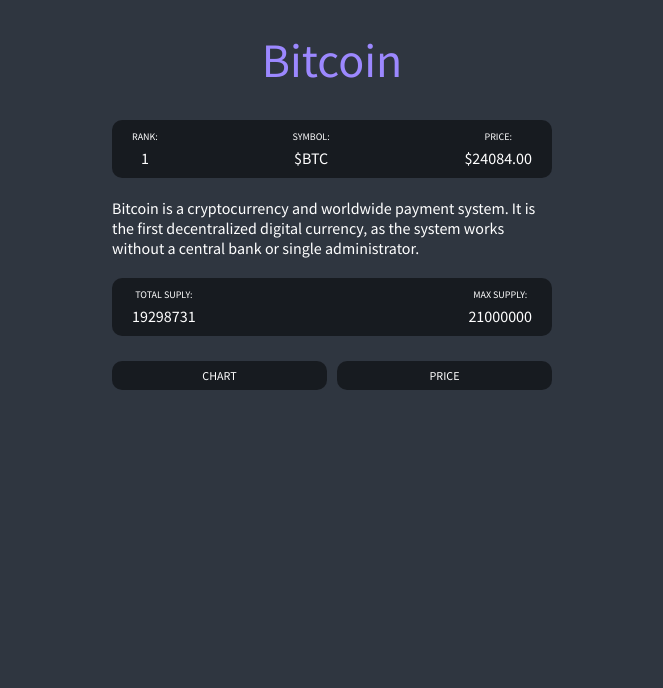
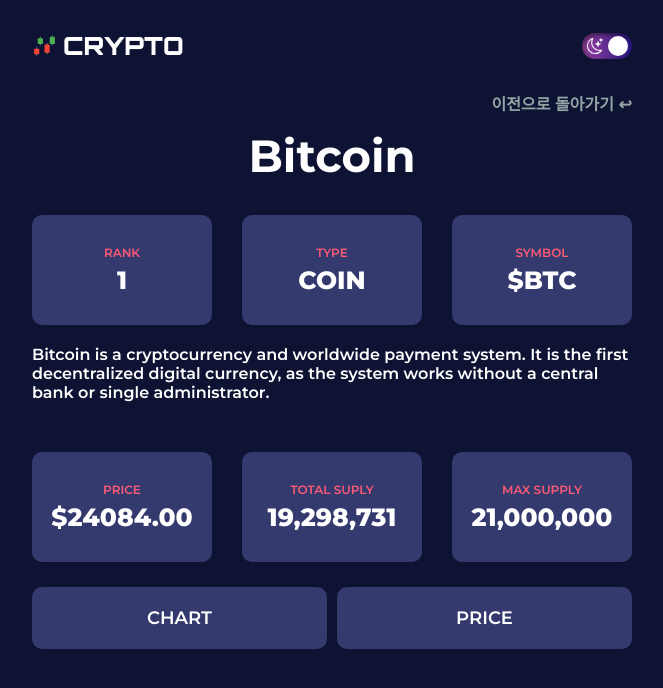
Before and after one commit to gamangee/crypto-tracker, a React (Create React App) app: page /1 in a window 1280 px wide. Shown: the top 688 px of the page, without its empty margins (308-971 px from the left). Built offline with nearby package versions, Linux system fonts and the light colour scheme.

Commit message:
add darkmode

```diff
--- a/src/App.tsx
+++ b/src/App.tsx
@@ -7,6 +7,7 @@
 import { ReactQueryDevtools } from 'react-query/devtools';
 import { useRecoilValue } from 'recoil';
 import { isDarkAtom } from './recoil/atoms';
+import StatusBar from './routes/components/StatusBar';
 
 function App() {
   const isDark = useRecoilValue(isDarkAtom);
@@ -15,6 +16,7 @@
     <>
       <ThemeProvider theme={isDark ? darkTheme : lightTheme}>
         <GlobalStyle />
+        <StatusBar />
         <RouterProvider router={router} />
         <ReactQueryDevtools initialIsOpen={true} />
       </ThemeProvider>
--- a/src/routes/Coin.tsx
+++ b/src/routes/Coin.tsx
@@ -86,6 +86,7 @@
       refetchInterval: 5000,
     }
   );
+
   const loading = infoLoading || tickersLoading;
 
   return (
@@ -97,38 +98,48 @@
           </title>
         </Helmet>
       </HelmetProvider>
+      <Link to='/'>
+        <Nav>이전으로 돌아가기 ↩</Nav>
+      </Link>
       <Header>
         <Title>
-          {state?.name ? state.name : loading ? 'Loading...' : infoData?.name}
+          {state?.name
+            ? state.name.toUpperCase()
+            : loading
+            ? 'Loading...'
+            : infoData?.name}
         </Title>
       </Header>
-      {loading ? (
-        <Loader>Loading...</Loader>
-      ) : (
+      {loading && <Loader>Loading...</Loader>}
+      {!loading && (
         <>
           <Overview>
             <OverviewItem>
-              <span>Rank:</span>
+              <span>Rank</span>
               <span>{infoData?.rank}</span>
             </OverviewItem>
             <OverviewItem>
-              <span>Symbol:</span>
-              <span>${infoData?.symbol}</span>
+              <span>Type</span>
+              <span>{infoData?.type.toUpperCase()}</span>
             </OverviewItem>
             <OverviewItem>
-              <span>Price:</span>
-              <span>${tickersData?.quotes.USD.price.toFixed(2)}</span>
+              <span>Symbol</span>
+              <span>${infoData?.symbol}</span>
             </OverviewItem>
           </Overview>
           <Description>{infoData?.description}</Description>
           <Overview>
             <OverviewItem>
-              <span>Total Suply:</span>
-              <span>{tickersData?.total_supply}</span>
+              <span>Price</span>
+              <span>${tickersData?.quotes.USD.price.toFixed(2)}</span>
             </OverviewItem>
             <OverviewItem>
-              <span>Max Supply:</span>
-              <span>{tickersData?.max_supply}</span>
+              <span>Total Suply</span>
+              <span>{tickersData?.total_supply.toLocaleString()}</span>
+            </OverviewItem>
+            <OverviewItem>
+              <span>Max Supply</span>
+              <span>{tickersData?.max_supply.toLocaleString()}</span>
             </OverviewItem>
           </Overview>
           <Tabs>
@@ -147,9 +158,38 @@
 }
 export default Coin;
 
+const Container = styled.div`
+  max-width: 600px;
+  margin: 0 auto;
+`;
+
+const Nav = styled.nav`
+  display: flex;
+  justify-content: flex-end;
+  align-items: center;
+  margin-top: 30px;
+  color: #95a5a6;
+  font-weight: 800;
+
+  &:hover {
+    cursor: pointer;
+  }
+`;
+
+const Header = styled.header`
+  display: flex;
+  flex-direction: column;
+  justify-content: center;
+  align-items: center;
+  height: 10vh;
+`;
+
 const Title = styled.h1`
-  font-size: 48px;
-  color: ${(props) => props.theme.accentColor};
+  color: ${(props) => props.theme.textColor};
+  text-align: center;
+  font-size: 45px;
+  font-family: 'Montserrat', sans-serif;
+  font-weight: 700;
 `;
 
 const Loader = styled.span`
@@ -157,39 +197,35 @@
   display: block;
 `;
 
-const Container = styled.div`
-  padding: 0px 20px;
-  max-width: 480px;
-  margin: 0 auto;
-`;
-
-const Header = styled.header`
-  height: 15vh;
-  display: flex;
-  justify-content: center;
-  align-items: center;
-`;
-
 const Overview = styled.div`
   display: flex;
   justify-content: space-between;
-  background-color: rgba(0, 0, 0, 0.5);
-  padding: 10px 20px;
-  border-radius: 10px;
+  margin-top: 20px;
 `;
+
 const OverviewItem = styled.div`
+  background-color: ${(props) => props.theme.listBgColor};
   display: flex;
   flex-direction: column;
   align-items: center;
+  width: 30%;
+  padding: 30px;
+  border-radius: 10px;
+
   span:first-child {
-    font-size: 10px;
-    font-weight: 400;
+    color: ${(props) => props.theme.accentColor};
+    font-size: 12px;
     text-transform: uppercase;
     margin-bottom: 5px;
   }
+
+  span:last-child {
+    font-size: 25px;
+    font-weight: 800;
+  }
 `;
 const Description = styled.p`
-  margin: 20px 0px;
+  margin: 20px 0px 50px;
 `;
 
 const Tabs = styled.div`
@@ -200,15 +236,16 @@
 `;
 
 const Tab = styled.span<{ isActive: boolean }>`
+  background-color: ${(props) => props.theme.listBgColor};
+  color: ${(props) =>
+    props.isActive ? props.theme.accentColor : props.theme.textColor};
+  padding: 20px 0px;
+  border-radius: 10px;
   text-align: center;
   text-transform: uppercase;
-  font-size: 12px;
+  font-size: 18px;
   font-weight: 400;
-  background-color: rgba(0, 0, 0, 0.5);
-  padding: 7px 0px;
-  border-radius: 10px;
-  color: ${(props) =>
-    props.isActive ? props.theme.accentColor : props.theme.textColor};
+
   a {
     display: block;
   }
--- a/src/routes/Coins.tsx
+++ b/src/routes/Coins.tsx
@@ -3,41 +3,100 @@
 import { Helmet, HelmetProvider } from 'react-helmet-async';
 import styled from 'styled-components';
 import { fetchCoins } from '../api';
-import Mode from './components/Mode';
-import { useSetRecoilState } from 'recoil';
-import { isDarkAtom } from '../recoil/atoms';
+
+interface ICoin {
+  id: string;
+  name: string;
+  symbol: string;
+}
+
+export default function Coins() {
+  const { isLoading: loading, data } = useQuery<ICoin[]>(
+    'allCoins',
+    fetchCoins
+  );
+
+  return (
+    <Container>
+      <HelmetProvider>
+        <Helmet>
+          <title>Crypto Currency</title>
+        </Helmet>
+      </HelmetProvider>
+      <Header>
+        <Title>Crypto Currency</Title>
+      </Header>
+      {loading && <Loader>Loading...</Loader>}
+      {!loading && (
+        <CoinsList>
+          {data?.slice(0, 96).map((coin) => (
+            <Coin key={coin.id}>
+              <Link to={`/${coin.id}`} state={{ name: coin.name }}>
+                <Img
+                  src={`https://cryptocurrencyliveprices.com/img/${coin.id}.png`}
+                />
+                <CoinName>{coin.name}</CoinName>
+              </Link>
+            </Coin>
+          ))}
+        </CoinsList>
+      )}
+    </Container>
+  );
+}
 
 const Container = styled.div`
-  padding: 0px 20px;
-  max-width: 480px;
+  max-width: 600px;
   margin: 0 auto;
 `;
 
 const Header = styled.header`
-  height: 15vh;
   display: flex;
   justify-content: center;
   align-items: center;
-  color: ${(props) => props.theme.accentColor};
+  height: 10vh;
+  margin-top: 20px;
 `;
 
-const CoinsList = styled.ul``;
+const Title = styled.h1`
+  color: ${(props) => props.theme.textColor};
+  font-size: 35px;
+  font-weight: 700;
+`;
+
+const Loader = styled.span`
+  display: block;
+  text-align: center;
+`;
+
+const CoinsList = styled.ul`
+  background-color: ${(props) => props.theme.listBgColor};
+  display: flex;
+  justify-content: space-between;
+  flex-wrap: wrap;
+  margin: 30px 0 50px;
+  padding: 30px;
+  border-radius: 10px;
+  -webkit-box-shadow: 5px 5px 15px 5px rgba(0, 0, 0, 0.25);
+  box-shadow: 5px 5px 15px 5px rgba(0, 0, 0, 0.1);
+`;
 
 const Coin = styled.li`
-  background-color: white;
-  color: ${(props) => props.theme.bgColor};
-  border-radius: 5px;
-  margin-bottom: 10px;
+  color: ${(props) => props.theme.listTextColor};
+  width: 47%;
+  margin-bottom: 25px;
+  border-radius: 10px;
+  background-color: #ffffff;
+  transition: transform 0.2s ease-in;
   a {
     display: flex;
     align-items: center;
     padding: 20px;
-    transition: color 0.2s ease-in;
   }
   &:hover {
-    a {
-      color: ${(props) => props.theme.accentColor};
-    }
+    background-color: ${(props) => props.theme.accentColor};
+    color: #ffffff;
+    transform: translateY(-5px);
   }
 `;
 
@@ -47,108 +106,6 @@
   margin-right: 10px;
 `;
 
-const Title = styled.h1`
-  font-size: 48px;
-  color: ${(props) => props.theme.accentColor};
+const CoinName = styled.span`
+  font-size: 18px;
 `;
-
-const coins = [
-  {
-    id: 'btc-bitcoin',
-    name: 'Bitcoin',
-    symbol: 'BTC',
-    rank: 1,
-    is_new: false,
-    is_active: true,
-    type: 'coin',
-  },
-  {
-    id: 'eth-ethereum',
-    name: 'Ethereum',
-    symbol: 'ETH',
-    rank: 2,
-    is_new: false,
-    is_active: true,
-    type: 'coin',
-  },
-  {
-    id: 'hex-hex',
-    name: 'HEX',
-    symbol: 'HEX',
-    rank: 3,
-    is_new: false,
-    is_active: true,
-    type: 'token',
-  },
-];
-
-const Loader = styled.span`
-  text-align: center;
-  display: block;
-`;
-
-interface CoinInterface {
-  id: string;
-  name: string;
-  symbol: string;
-  rank: number;
-  is_new: boolean;
-  is_active: boolean;
-  type: string;
-}
-
-interface ICoin {
-  id: string;
-  name: string;
-  symbol: string;
-}
-
-export default function Coins() {
-  // const [coins, setCoins] = useState<CoinInterface[]>([]);
-  // const [loading, setLoading] = useState(true);
-  // useEffect(() => {
-  //   (async () => {
-  //     const response = await fetch('https://api.coinpaprika.com/v1/coins');
-  //     const response = await fetch('/data/coinList.json');
-  //     const json = await response.json();
-  //     setCoins(json.slice(0, 95));
-  //     setLoading(false);
-  //   })();
-  // }, []);
-  const setDarkAtom = useSetRecoilState(isDarkAtom);
-  const toggleDarkAtom = () => setDarkAtom((prev) => !prev);
-  const { isLoading: loading, data } = useQuery<ICoin[]>(
-    'allCoins',
-    fetchCoins
-  );
-  return (
-    <Container>
-      <HelmetProvider>
-        <Helmet>
-          <title>Coin Lists</title>
-        </Helmet>
-      </HelmetProvider>
-      <Mode />
-      <Header>
-        <Title>코인</Title>
-        <button onClick={toggleDarkAtom}>Toggle Mode</button>
-      </Header>
-      {loading ? (
-        <Loader>Loading...</Loader>
-      ) : (
-        <CoinsList>
-          {data?.slice(0, 95).map((coin) => (
-            <Coin key={coin.id}>
-              <Link to={`/${coin.id}`} state={{ name: coin.name }}>
-                <Img
-                  src={`https://cryptocurrencyliveprices.com/img/${coin.id}.png`}
-                />
-                {coin.name} &rarr;
-              </Link>
-            </Coin>
-          ))}
-        </CoinsList>
-      )}
-    </Container>
-  );
-}
--- a/src/routes/components/Mode.tsx
+++ b/src/routes/components/Mode.tsx
@@ -1,19 +1,32 @@
-import React from 'react';
+import React, { useRef } from 'react';
 import { BsMoonStars, BsSun } from 'react-icons/bs';
-import { useSetRecoilState } from 'recoil';
+import { useRecoilValue, useSetRecoilState } from 'recoil';
 import { isDarkAtom } from '../../recoil/atoms';
 import styled from 'styled-components';
 
+interface ModeBallProps {
+  isDark: boolean;
+}
+
 export default function Mode() {
+  const checkboxRef = useRef<HTMLInputElement>(null);
+  const isDark = useRecoilValue(isDarkAtom);
   const setDarkAtom = useSetRecoilState(isDarkAtom);
-  const toggleDarkAtom = () => setDarkAtom((prev) => !prev);
+
+  const toggleDarkAtom = () => {
+    setDarkAtom((prev) => !prev);
+    if (checkboxRef.current) {
+      checkboxRef.current.checked = !checkboxRef.current.checked;
+    }
+  };
+
   return (
     <ModeSwitch>
-      <ModeInput type='checkbox' id='checkbox' />
+      <ModeInput type='checkbox' id='checkbox' ref={checkboxRef} />
       <ModeLabel htmlFor='checkbox' onClick={toggleDarkAtom}>
-        <BsMoonStars />
-        <BsSun />
-        <ModeBall />
+        <BsMoonStars style={{ color: '#ffffff' }} />
+        <BsSun style={{ color: '#ffffff' }} />
+        <ModeBall isDark={isDark} />
       </ModeLabel>
     </ModeSwitch>
   );
@@ -21,13 +34,26 @@
 
 const ModeSwitch = styled.div``;
 
+const ModeBall = styled.div<ModeBallProps>`
+  background-color: #ffffff;
+  border-radius: 50%;
+  position: absolute;
+  top: 3px;
+  left: 2px;
+  height: 20px;
+  width: 20px;
+  transform: translateX(${({ isDark }) => (isDark ? '24px' : '0px')});
+  transition: transform 0.2s linear;
+`;
+
 const ModeInput = styled.input`
   opacity: 0;
   position: absolute;
 `;
 
 const ModeLabel = styled.label`
-  background-color: #111;
+  background: ${(props) => props.theme.gradientColor};
+  background: ${(props) => props.theme.linearColor};
   border-radius: 50px;
   cursor: pointer;
   display: flex;
@@ -37,17 +63,5 @@
   position: relative;
   height: 26px;
   width: 50px;
-  transform: scale(1.5);
+  box-shadow: rgba(0, 0, 0, 0.5) 2px 2px 5px inset;
 `;
-
-const ModeBall = styled.div`
-  background-color: #fff;
-  border-radius: 50%;
-  position: absolute;
-  top: 2px;
-  left: 2px;
-  height: 22px;
-  width: 22px;
-  transform: translateX(0px);
-  transition: transform 0.2s linear;
-`;
--- /dev/null
+++ b/src/routes/components/StatusBar.tsx
@@ -0,0 +1,41 @@
+import React from 'react';
+import styled from 'styled-components';
+import { FcCandleSticks } from 'react-icons/fc';
+import Mode from './Mode';
+
+export default function StatusBar() {
+  return (
+    <StatusArea>
+      <Logo>
+        <FcCandleSticks style={{ fontSize: '25px' }} />
+        <LogoText>CRYPTO</LogoText>
+      </Logo>
+      <Mode />
+    </StatusArea>
+  );
+}
+const StatusArea = styled.div`
+  padding-top: 30px;
+  max-width: 600px;
+  margin: 0 auto;
+  display: flex;
+  justify-content: space-between;
+  align-items: center;
+`;
+const Logo = styled.div`
+  display: flex;
+  align-items: center;
+  color: ${(props) => props.theme.textColor};
+  font-family: 'Orbitron', sans-serif;
+  transition: color 0.2s ease-in-out;
+
+  &:hover {
+    color: ${(props) => props.theme.accentColor};
+    cursor: pointer;
+  }
+`;
+
+const LogoText = styled.div`
+  margin-left: 6px;
+  font-size: 25px;
+`;
--- a/src/styled.d.ts
+++ b/src/styled.d.ts
@@ -4,6 +4,10 @@
   export interface DefaultTheme {
     textColor: string;
     bgColor: string;
+    listTextColor: string;
+    listBgColor: string;
     accentColor: string;
+    gradientColor: string;
+    linearColor: string;
   }
 }
--- a/src/styles/GlobalStyle.tsx
+++ b/src/styles/GlobalStyle.tsx
@@ -35,7 +35,7 @@
     box-sizing: border-box;
 }
 body {
-  font-family: 'Source Sans Pro', sans-serif;
+  font-family: 'Montserrat', sans-serif;
   background-color:${(props) => props.theme.bgColor};
   color:${(props) => props.theme.textColor}
 }
--- a/src/styles/common.css
+++ b/src/styles/common.css
@@ -1 +1,3 @@
 @import url('https://fonts.googleapis.com/css2?family=Source+Sans+Pro:wght@300;400&display=swap');
+@import url('https://fonts.googleapis.com/css2?family=Orbitron:wght@900&display=swap');
+@import url('https://fonts.googleapis.com/css2?family=Montserrat:wght@600;700;800&display=swap');
--- a/src/styles/theme.ts
+++ b/src/styles/theme.ts
@@ -1,15 +1,25 @@
 import { DefaultTheme } from 'styled-components';
 
 export const darkTheme: DefaultTheme = {
-  bgColor: '#2f3640',
-  textColor: 'white',
-  accentColor: '#9c88ff',
+  bgColor: '#0e1333',
+  textColor: '#ffffff',
+  listTextColor: '#333333',
+  listBgColor: '#343A6E',
+  accentColor: '#FE5A75',
+  gradientColor: 'rgb(154,67,162)',
+  linearColor:
+    'linear-gradient(90deg, rgba(154,67,162,1) 0%, rgba(37,20,128,1) 100%)',
   // cardBgColor: 'transparent',
 };
 
 export const lightTheme: DefaultTheme = {
-  bgColor: 'whitesmoke',
-  textColor: 'black',
-  accentColor: '#9c88ff',
+  bgColor: '#ffffff',
+  textColor: '#333333',
+  listTextColor: '#333333',
+  listBgColor: '#f1f1f1',
+  accentColor: '#019FD4',
+  gradientColor: 'rgb(255,189,0)',
+  linearColor:
+    'linear-gradient(90deg, rgba(255,189,0,1) 0%, rgba(208,105,87,1) 100%)',
   // cardBgColor: 'white',
 };
```
Also changed, not shown: src/routes/Chart.tsx (+8 -3 lines).
